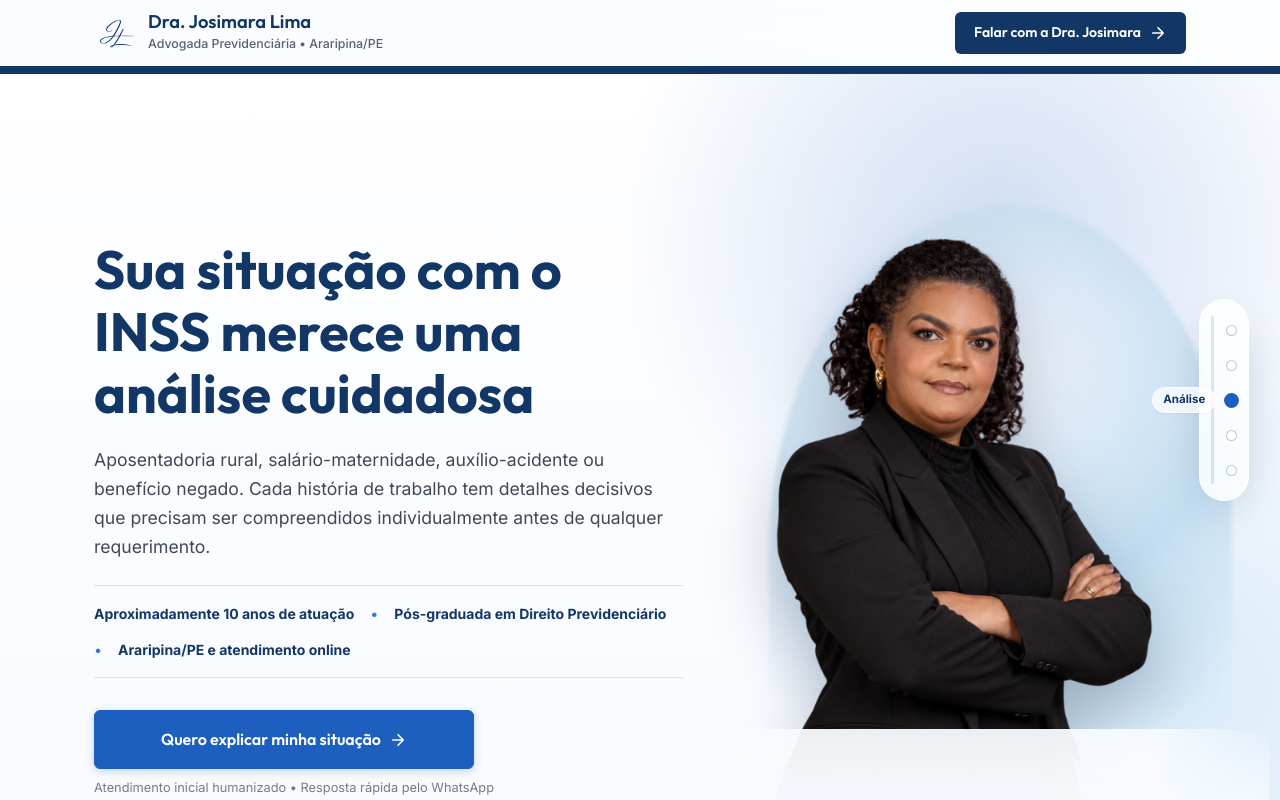
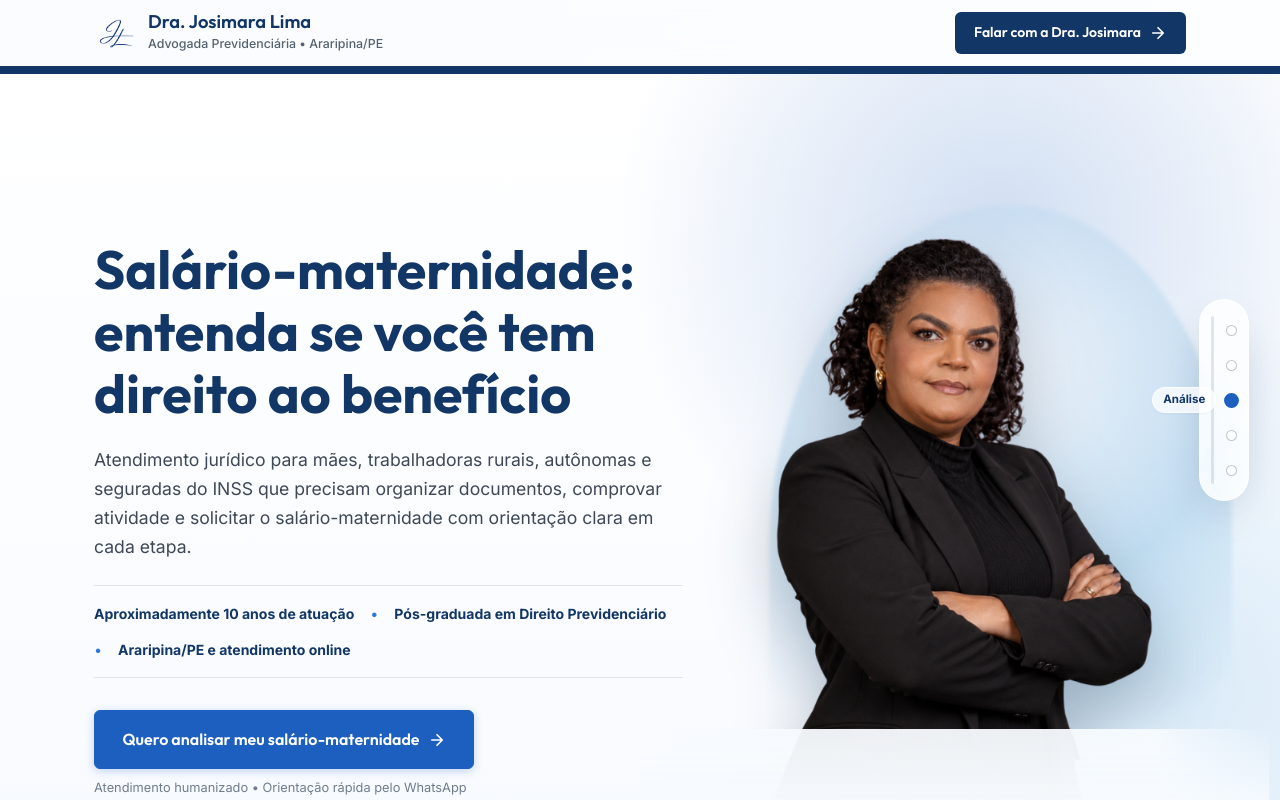
Before and after one commit to Reinatofarias/advjosimaralima, a Next.js app: page / in a window 1280 px wide. Shown: the top 800 px of the page. Built offline with nearby package versions, Linux system fonts and the light colour scheme; no server answers.

Commit message:
copy: destaca salario maternidade no hero

```diff
--- a/src/components/sections/Hero/Hero.tsx
+++ b/src/components/sections/Hero/Hero.tsx
@@ -10,11 +10,11 @@ export const Hero: React.FC = () => {
       <div className={`container ${styles.heroContainer}`}>
         <div className={styles.contentCol}>
           <h1 id="hero-heading" className={styles.headline}>
-            Sua situação com o INSS merece uma análise cuidadosa
+            Salário-maternidade: entenda se você tem direito ao benefício
           </h1>
 
           <p className={styles.subheadline}>
-            Aposentadoria rural, salário-maternidade, auxílio-acidente ou benefício negado. Cada história de trabalho tem detalhes decisivos que precisam ser compreendidos individualmente antes de qualquer requerimento.
+            Atendimento jurídico para mães, trabalhadoras rurais, autônomas e seguradas do INSS que precisam organizar documentos, comprovar atividade e solicitar o salário-maternidade com orientação clara em cada etapa.
           </p>
 
           <div className={styles.metaRow}>
@@ -27,10 +27,10 @@ export const Hero: React.FC = () => {
 
           <div className={styles.ctaWrapper}>
             <CTAButton origin="hero" size="lg" className={styles.mainCta}>
-              Quero explicar minha situação
+              Quero analisar meu salário-maternidade
             </CTAButton>
             <span className={styles.ctaSubtext}>
-              Atendimento inicial humanizado • Resposta rápida pelo WhatsApp
+              Atendimento humanizado • Orientação rápida pelo WhatsApp
             </span>
           </div>
         </div>
```
